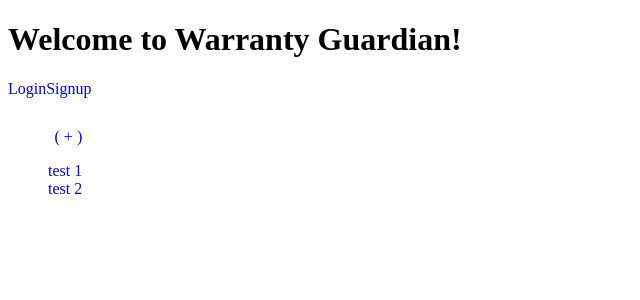
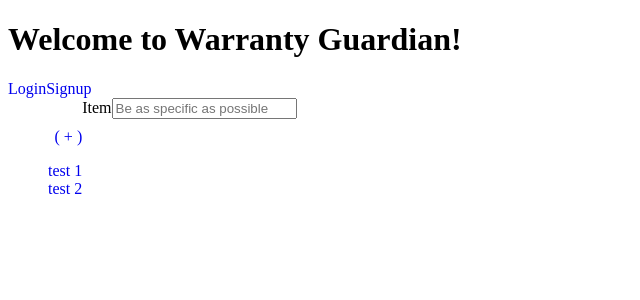
Before and after one commit to StephenDodd1/warranty-guardian, a React (Create React App) app: page /add in a window 1280 px wide. Shown: the top 300 px of the page, without its empty margins (0-640 px from the left). Built offline with nearby package versions, Linux system fonts and the light colour scheme.

Commit message:
updated the Add component to include one form field

```diff
--- a/src/Add/Add.js
+++ b/src/Add/Add.js
@@ -2,7 +2,12 @@ import React from 'react';
 
 function Add() {
   return(
-    <div></div>
+    <div>
+      <form>
+        <label htmlFor='item'>Item</label>
+        <input id='item' placeholder='Be as specific as possible' />
+      </form>
+    </div>
   )
 }
 
--- a/src/App.js
+++ b/src/App.js
@@ -15,7 +15,6 @@ class App extends Component {
   static contextType = ItemContext;
 
   render() {
-    let item = null;
     const renderItem = (e) => {
       return this.setState({item: e.target.id});
     };
--- a/src/Main/Main.js
+++ b/src/Main/Main.js
@@ -1,17 +1,31 @@
 import React, { Component } from "react";
 import Items from "../Items/Items";
 import Item from "../Item/Item";
-import { Link } from "react-router-dom";
+import Add from '../Add/Add'
+import { Link, Route, Switch } from "react-router-dom";
 
 class Main extends Component {
   render() {
     return (
       <main>
         <div className="items-container">
-          <Link to="Add">( + )</Link>
+          <Link to="../Add">( + )</Link>
           <Items renderItem={this.props.renderItem} />
         </div>
-        <Item item={this.props.item}/>
+        <Switch>
+          <Route
+            path="/item"
+            render={() => {
+              return <Item item={this.props.item} />;
+            }}
+          />
+          <Route
+            path="/add"
+            render={() => {
+              return <Add />;
+            }}
+          />
+        </Switch>
       </main>
     );
   }
```
